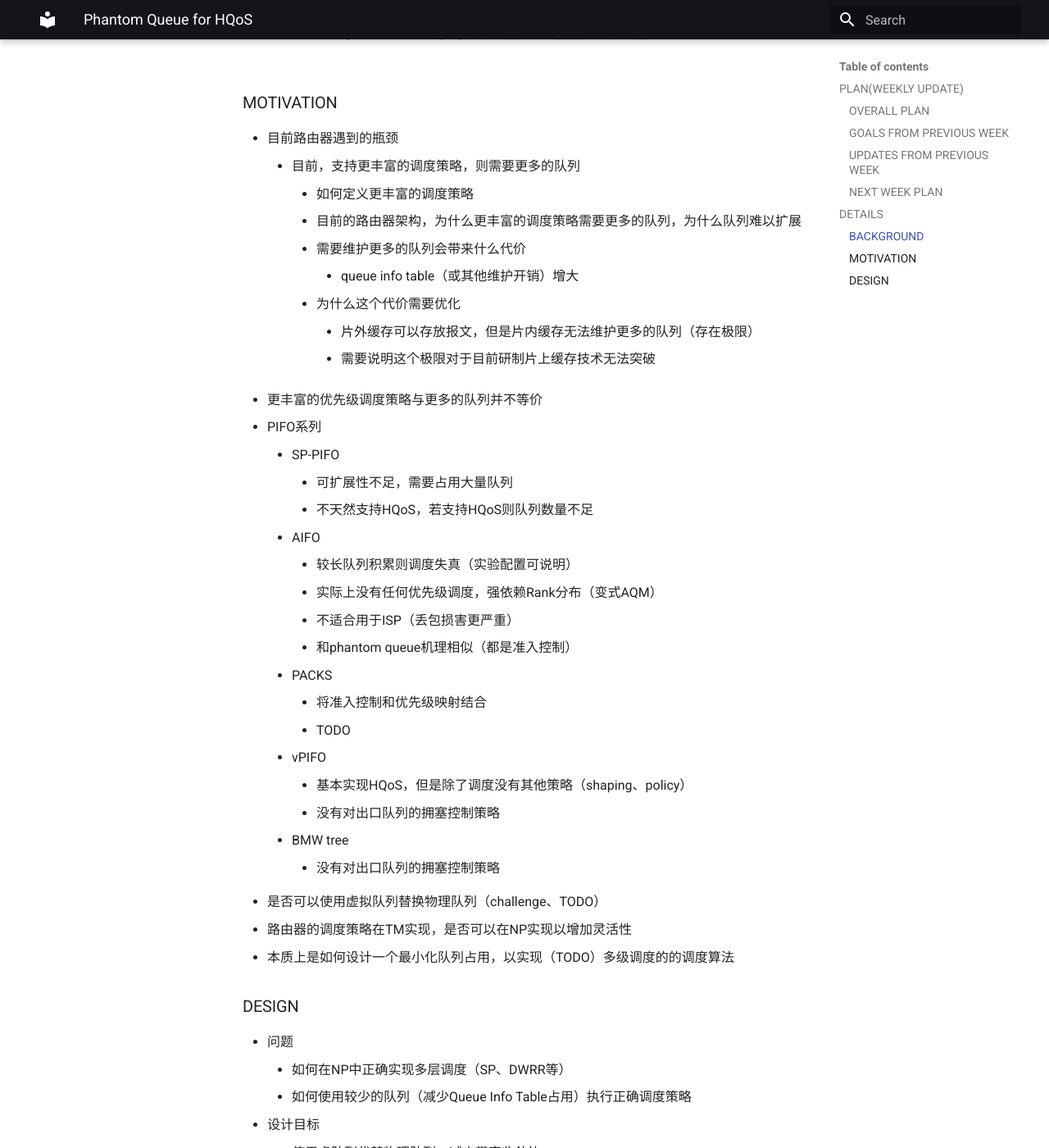
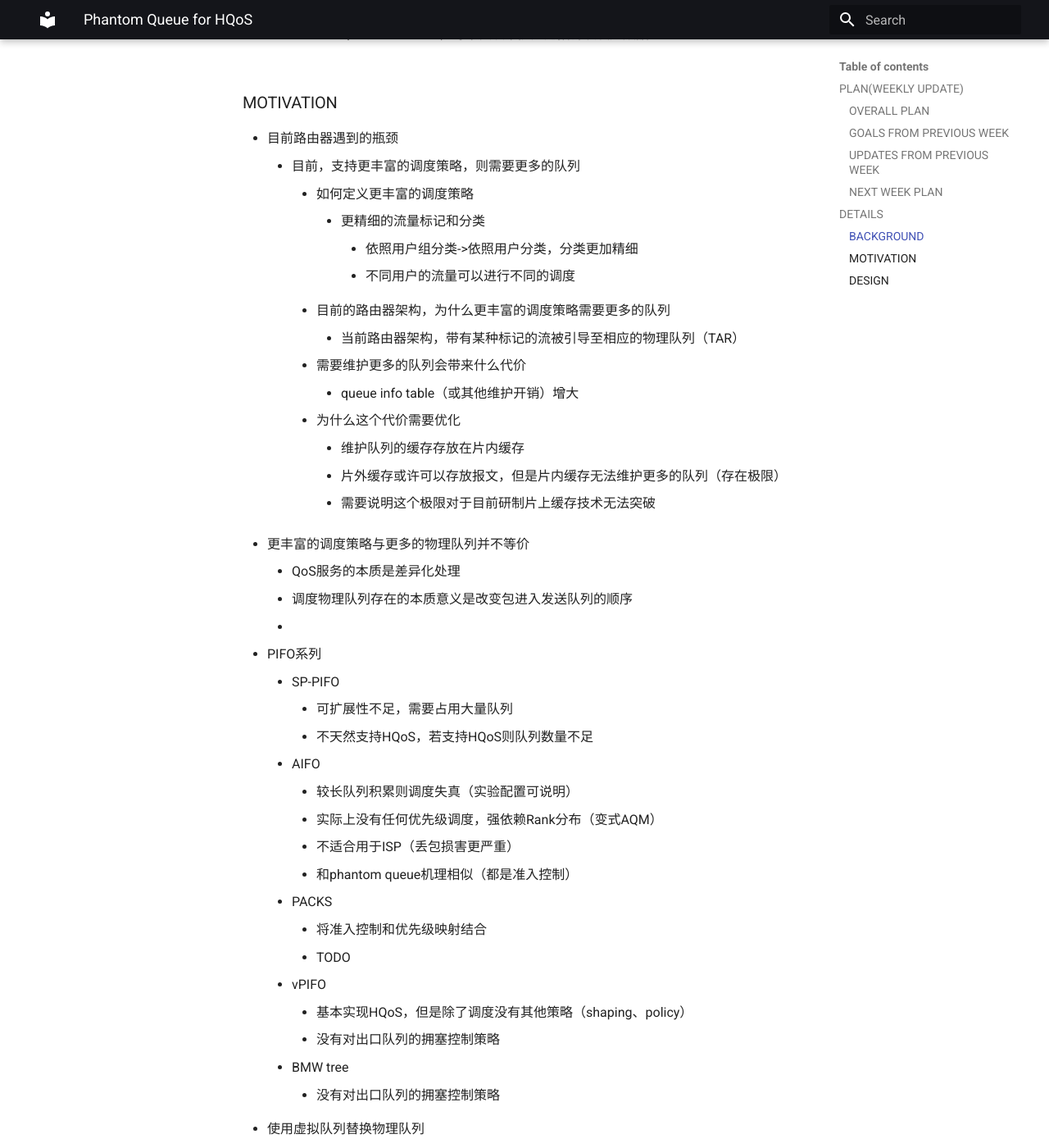
Before and after one commit to blowinding/blowinding.github.io, an MkDocs documentation site: the page built from docs/research/Phantom Queue for HQoS.md, in a window 1280 px wide and 1400 px high, scrolled down 1633 px. Shown: the whole window at 82% size. Built offline with MkDocs 1.6.1 and Material for MkDocs 9.7.7, drawn with Linux system fonts in a browser that asks for light colours; some of the changed text lies outside the part shown.

Commit message:
📝 Update Phantom Queue for HQoS Schedule

```diff
--- a/docs/research/Phantom Queue for HQoS.md
+++ b/docs/research/Phantom Queue for HQoS.md
@@ -40,13 +40,21 @@
 - 目前路由器遇到的瓶颈
 	- 目前，支持更丰富的调度策略，则需要更多的队列
 		- 如何定义更丰富的调度策略
-		- 目前的路由器架构，为什么更丰富的调度策略需要更多的队列，为什么队列难以扩展
+			- 更精细的流量标记和分类
+				- 依照用户组分类->依照用户分类，分类更加精细
+				- 不同用户的流量可以进行不同的调度
+		- 目前的路由器架构，为什么更丰富的调度策略需要更多的队列
+			- 当前路由器架构，带有某种标记的流被引导至相应的物理队列（TAR）
 		- 需要维护更多的队列会带来什么代价
 			- queue info table（或其他维护开销）增大
 		- 为什么这个代价需要优化
-			- 片外缓存可以存放报文，但是片内缓存无法维护更多的队列（存在极限）
+			- 维护队列的缓存存放在片内缓存
+			- 片外缓存或许可以存放报文，但是片内缓存无法维护更多的队列（存在极限）
 			- 需要说明这个极限对于目前研制片上缓存技术无法突破
-- 更丰富的优先级调度策略与更多的队列并不等价
+- 更丰富的调度策略与更多的物理队列并不等价
+	- QoS服务的本质是差异化处理
+	- 调度物理队列存在的本质意义是改变包进入发送队列的顺序
+	-
 - PIFO系列
 	- SP-PIFO
 		- 可扩展性不足，需要占用大量队列
@@ -64,7 +72,11 @@
 		- 没有对出口队列的拥塞控制策略
 	- BMW tree
 		- 没有对出口队列的拥塞控制策略
-- 是否可以使用虚拟队列替换物理队列（challenge、TODO）
+- 使用虚拟队列替换物理队列
+	- 低优先级的包在缓存中等待的代价与直接丢包的代价的trade off
+		- 与其让低优先级的包等待，不如直接丢掉让端系统重传
+		- 可以减轻缓存负担以及队列维护负担
+		- 需要考虑丢包的代价
 - 路由器的调度策略在TM实现，是否可以在NP实现以增加灵活性
 - 本质上是如何设计一个最小化队列占用，以实现（TODO）多级调度的的调度算法
 ### DESIGN
```
